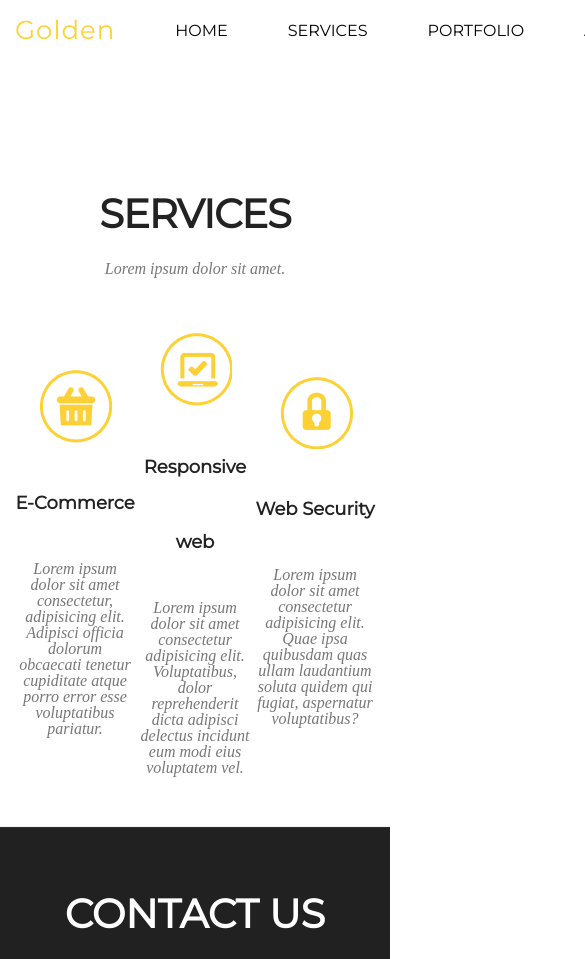
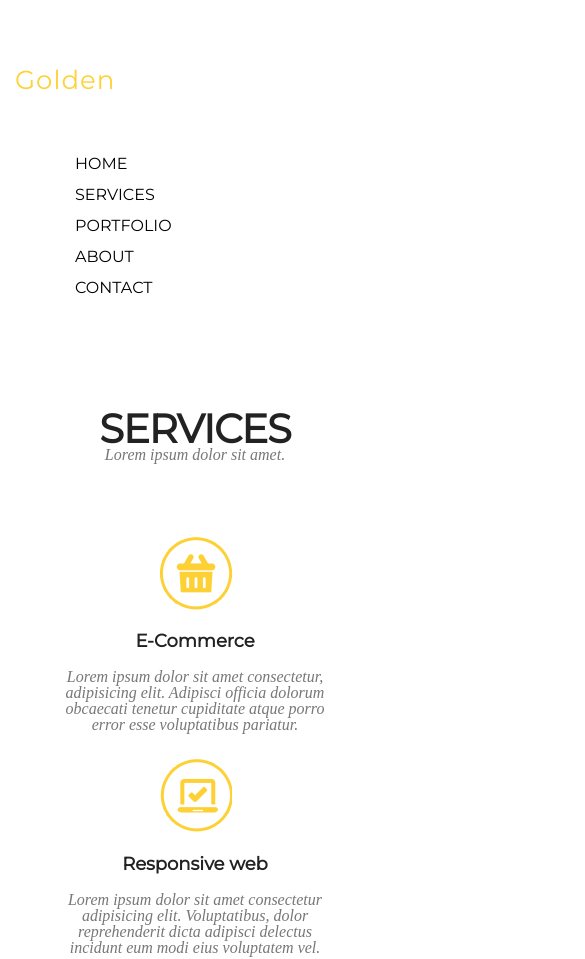
Before and after one commit to a1ryxgod/dz7, a plain HTML site: page index.html in a window 390 px wide. Shown: the top 959 px of the page, 585 px wide, since content can reach past the window. Drawn offline with Linux system fonts and the light colour scheme.

Commit message:
Add files via upload

```diff
--- a/css/style.css
+++ b/css/style.css
@@ -35,6 +35,7 @@ h2 {
     width: 100%;
     margin-top: 50px;
     background-size: cover;
+    padding-bottom: 105px;
 }
 
 .input {
@@ -76,6 +77,8 @@ textarea {
     font-size: 18px;
     border-radius: 4px;
     margin-top: 30px;
+    outline: none;
+    border: none;
 }
 
 .h2 {
@@ -116,7 +119,7 @@ textarea {
 .header {
     display: flex;
     justify-content: space-between;
-
+    margin-top: 50px;
 }
 .ul{
     display: flex;
@@ -142,7 +145,7 @@ text-transform: uppercase;
 
 }
 a:hover{
-color: yellow;
+color: #fed136;
 
 }
 a{
@@ -157,7 +160,7 @@ a{
   margin-top: 125px;
   font-size: 40px;
   letter-spacing: -1px;
-  line-height: 75px;
+
   color: #222222;
   font-family: "Montserrat";
   font-weight: 700;
@@ -191,13 +194,44 @@ img{
 h2{
     font-size: 18px;
     letter-spacing: 0px;
-    line-height: 75px;
+
     color: #222222;
     font-family: "Montserrat";
-    font-weight: 700;
+    font-weight: 3000;
   text-align: center;
 }
 p{
 
     text-align: center;
 }
+input::placeholder:focus{
+
+
+}
+
+@media (max-width: 576px) {
+.header{
+ display: flex;
+ flex-direction: column;
+justify-content: center;}
+ .ul{
+     display: flex;
+     flex-direction: column;
+margin-top: 30px;
+ }
+ .ul-iteems{
+  margin-top: 15px;
+ }
+ .services{
+  display: flex;
+  flex-direction: column;
+ }
+ .arthas{
+     display: flex;
+     flex-direction: column;
+ }
+ .zxc{
+margin-top: 20px;
+
+ }
+}
--- a/index.html
+++ b/index.html
@@ -28,7 +28,7 @@
     </header>
     <main>
         <div class="services">
-            Services
+           Services
         </div>
         <div class="lore">
             <p> Lorem ipsum dolor sit amet.</p>
@@ -66,7 +66,7 @@
                 <div class="form-wrapper">
                     <form class="form" action="">
                         <div class="left">
-                            <input type="text" class="input" placeholder="Your name">
+                            <input type="text" class="input" required placeholder="Your name">
                             <input type="text" class="input" placeholder="Your e-mail">
                             <input type="text" class="input" placeholder="Subject">
                         </div>
```
